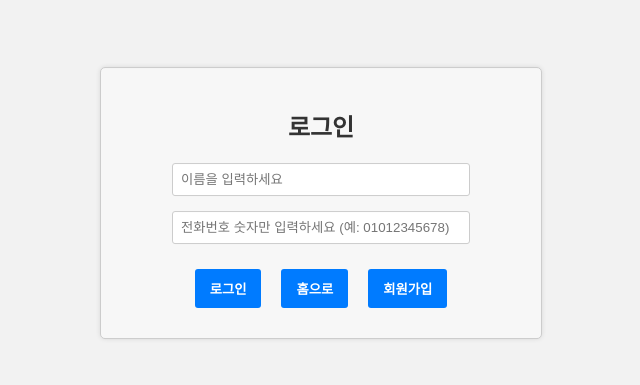
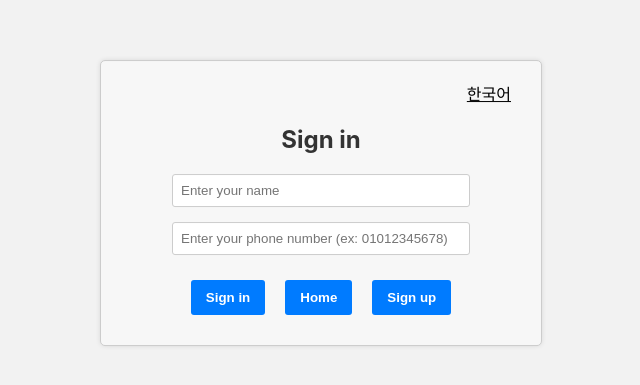
Before and after one commit to JoGyeoungJae/ml_front, a React (Create React App) app: page /login in a window 1280 px wide. Shown: the part 197-582 px from the top of the page, without its empty margins (319-959 px from the left). Built offline with nearby package versions, Linux system fonts and the light colour scheme.

Commit message:
기능수정

```diff
--- a/src/Login.js
+++ b/src/Login.js
@@ -8,6 +8,9 @@ function LoginForm() {
   const [mname, setMname] = useState("");
   const [mtel, setMtel] = useState("");
 
+  const lan = window.sessionStorage.getItem("language");
+  const [language, setLanguage] = useState(lan); // 초기 언어 설정: 세션에 저장된정보
+
   const formatPhoneNumber = (value) => {
     // 숫자 이외의 문자 제거
     const cleaned = value.replace(/\D/g, "");
@@ -15,6 +18,14 @@ function LoginForm() {
     let formattedPhoneNumber = "";
     formattedPhoneNumber = cleaned;
     return formattedPhoneNumber;
+  };
+
+  const toggleLanguage = () => {
+    // 언어 변경 함수
+    setLanguage(language === "ko" ? "en" : "ko");
+    language === "ko"
+      ? window.sessionStorage.setItem("language", "en")
+      : window.sessionStorage.setItem("language", "ko");
   };
 
   const handlePhoneChange = (e) => {
@@ -56,12 +67,18 @@ function LoginForm() {
       alert("로그인 실패. 사용자 이름과 비밀번호를 확인하세요.");
     }
   };
+
   const register = () => {
     navigate("/register");
   };
   return (
     <div className="login-container">
-      <h2>로그인</h2>
+      <div className="language-links">
+        <a onClick={toggleLanguage}>
+          {language === "ko" ? "English" : "한국어"}
+        </a>
+      </div>
+      <h2>{language === "ko" ? "로그인" : "Sign in"}</h2>
       <form onSubmit={handleSubmit}>
         <div>
           <label htmlFor="mname"></label>
@@ -70,7 +87,9 @@ function LoginForm() {
             id="mname"
             value={mname}
             onChange={(e) => setMname(e.target.value)}
-            placeholder="이름을 입력하세요"
+            placeholder={
+              language === "ko" ? "이름을 입력하세요" : "Enter your name"
+            }
           />
         </div>
         <div>
@@ -80,13 +99,23 @@ function LoginForm() {
             id="mtel"
             value={mtel}
             onChange={handlePhoneChange}
-            placeholder="전화번호 숫자만 입력하세요 (예: 01012345678)"
+            placeholder={
+              language === "ko"
+                ? "전화번호를 입력하세요 (예: 01012345678)"
+                : "Enter your phone number (ex: 01012345678)"
+            }
           />
         </div>
         <div>
-          <button type="submit">로그인</button>
-          <button onClick={handleGoBack}>홈으로</button>
-          <button onClick={register}>회원가입</button>
+          <button type="submit">
+            {language === "ko" ? "로그인" : "Sign in"}
+          </button>
+          <button onClick={handleGoBack}>
+            {language === "ko" ? "홈으로" : "Home"}
+          </button>
+          <button onClick={register}>
+            {language === "ko" ? "회원가입" : "Sign up"}
+          </button>
         </div>
       </form>
     </div>
--- a/src/Register.css
+++ b/src/Register.css
@@ -1,4 +1,7 @@
 /* styles.css (or styles.scss, styles.less, etc.) */
+
+
+
 
 .register-container {
   width: 50vh;
--- a/src/Register.js
+++ b/src/Register.js
@@ -5,6 +5,8 @@ import "./Register.css";
 function Register() {
   const [mname, setMname] = useState("");
   const [mtel, setMtel] = useState("");
+  const lan = window.sessionStorage.getItem("language");
+  const [language, setLanguage] = useState(lan); // 초기 언어 설정: 세션에 저장된정보
 
   const formatPhoneNumber = (value) => {
     // 숫자 이외의 문자 제거
@@ -14,6 +16,14 @@ function Register() {
     formattedPhoneNumber = cleaned;
 
     return formattedPhoneNumber;
+  };
+
+  const toggleLanguage = () => {
+    // 언어 변경 함수
+    setLanguage(language === "ko" ? "en" : "ko");
+    language === "ko"
+      ? window.sessionStorage.setItem("language", "en")
+      : window.sessionStorage.setItem("language", "ko");
   };
 
   const handlePhoneChange = (e) => {
@@ -27,6 +37,12 @@ function Register() {
     e.preventDefault();
 
     const newUser = { mname, mtel };
+
+    // 간단한 유효성 검사
+    if (!mname || !mtel) {
+      alert("이름과 전화번호를 모두 입력해야 합니다.");
+      return; // 제출 중단
+    }
 
     try {
       const response = await fetch("http://localhost:8080/register", {
@@ -61,14 +77,21 @@ function Register() {
 
   return (
     <div className="register-container">
-      <h2>회원가입</h2>
+      <div className="language-links">
+        <a onClick={toggleLanguage}>
+          {language === "ko" ? "English" : "한국어"}
+        </a>
+      </div>
+      <h2>{language === "ko" ? "회원가입" : "Sign up"}</h2>
       <form onSubmit={handleSubmit}>
         <div>
           <input
             type="text"
             value={mname}
             onChange={(e) => setMname(e.target.value)}
-            placeholder="이름을 입력하세요"
+            placeholder={
+              language === "ko" ? "이름을 입력하세요" : "Enter your name"
+            }
           />
         </div>
         <div>
@@ -76,16 +99,27 @@ function Register() {
             type="tel"
             value={mtel}
             onChange={handlePhoneChange}
-            placeholder="전화번호숫자만 입력하세요 (예: 01012345678)"
+            placeholder={
+              language === "ko"
+                ? "전화번호를 입력하세요 (예: 01012345678)"
+                : "Enter your phone number (ex: 01012345678)"
+            }
           />
         </div>
         <div>
-          <button type="submit">가입</button>
+          <button type="submit">
+            {" "}
+            {language === "ko" ? "제출" : "Submit"}
+          </button>
         </div>
       </form>
       <div className="buttons">
-        <button onClick={handleGoBack}>홈으로</button>
-        <button onClick={loginGo}>로그인</button>
+        <button onClick={handleGoBack}>
+          {language === "ko" ? "홈으로" : "Home"}
+        </button>
+        <button onClick={loginGo}>
+          {language === "ko" ? "로그인" : "Sign in"}
+        </button>
       </div>
     </div>
   );
```
